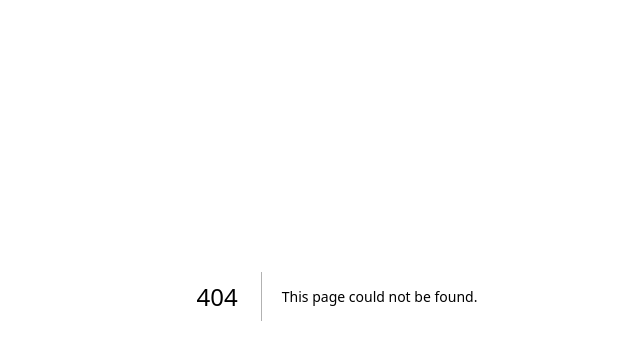
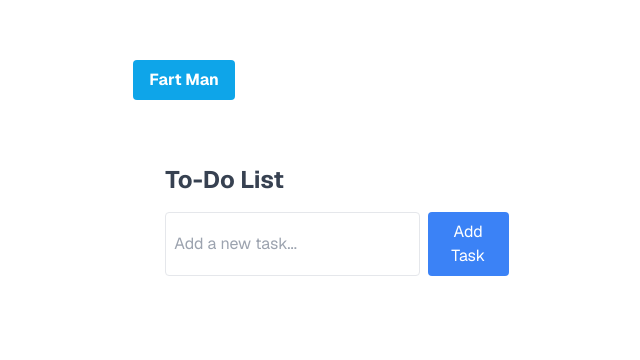
Before and after one commit to ntijoh-zejd-avdic/ReactNext1, a Next.js app in the folder todo-omatic-too/: page /checklist in a window 1280 px wide. Before the commit this address had no page. Shown: the part 104-464 px from the top of the page, without its empty margins (303-943 px from the left). Built offline with nearby package versions, Linux system fonts and the light colour scheme.

Commit message:
Checkboxes instead of li, new map and file src/app/checklist/page.js where my code is.

```diff
--- /dev/null
+++ b/todo-omatic-too/src/app/checklist/page.js
@@ -0,0 +1,19 @@
+// src/app/checklist/page.js
+"use client";
+
+import FartButton from "../components/FartButton";
+import ToDoList from "../components/ToDoList";
+
+export default function ChecklistPage() {
+return (
+    <div className="grid grid-rows-[20px_1fr_20px] items-center justify-items-center min-h-screen p-8 pb-20 gap-16 sm:p-20 font-[family-name:var(--font-geist-sans)]">
+    <main className="flex flex-col gap-8 row-start-2 items-center sm:items-start">
+        <FartButton />
+        <div className="min-h-screen p-8">
+        <h1 className="text-2xl font-bold text-gray-700">To-Do List</h1>
+        <ToDoList />
+        </div>
+    </main>
+    </div>
+);
+}
--- a/todo-omatic-too/src/app/components/TodoList.jsx
+++ b/todo-omatic-too/src/app/components/TodoList.jsx
@@ -22,19 +22,25 @@ export default function ToDoList() {
         onChange={(e) => setNewTask(e.target.value)}
         placeholder="Add a new task..."
         />
-
     <button
         className="bg-blue-500 hover:bg-blue-700 text-white px-4 py-2 rounded"
-          onClick={handleAddTask}
-        >
-          Add Task
-        </button>
+        onClick={handleAddTask}>Add Task</button>
     </div>
-      <ul className="mt-4 list-disc pl-6">
+    <ul className="mt-4 space-y-2">
         {tasks.map((task, index) => (
-          <li key={index}>{task}</li>
+            <div key={index} className="flex items-center gap-2">
+            <input
+                type="checkbox"
+                id={`task-${index}`}
+                className="w-4 h-4 text-gray-700 border-gray-300 rounded focus:ring-blue-500"
+            />
+            <label htmlFor={`task-${index}`} className="text-gray-700">
+                {task}
+            </label>
+            </div>
         ))}
         </ul>
+
     </div>
 );
 }
```
Lines whose indentation alone changed are shown as unchanged.
